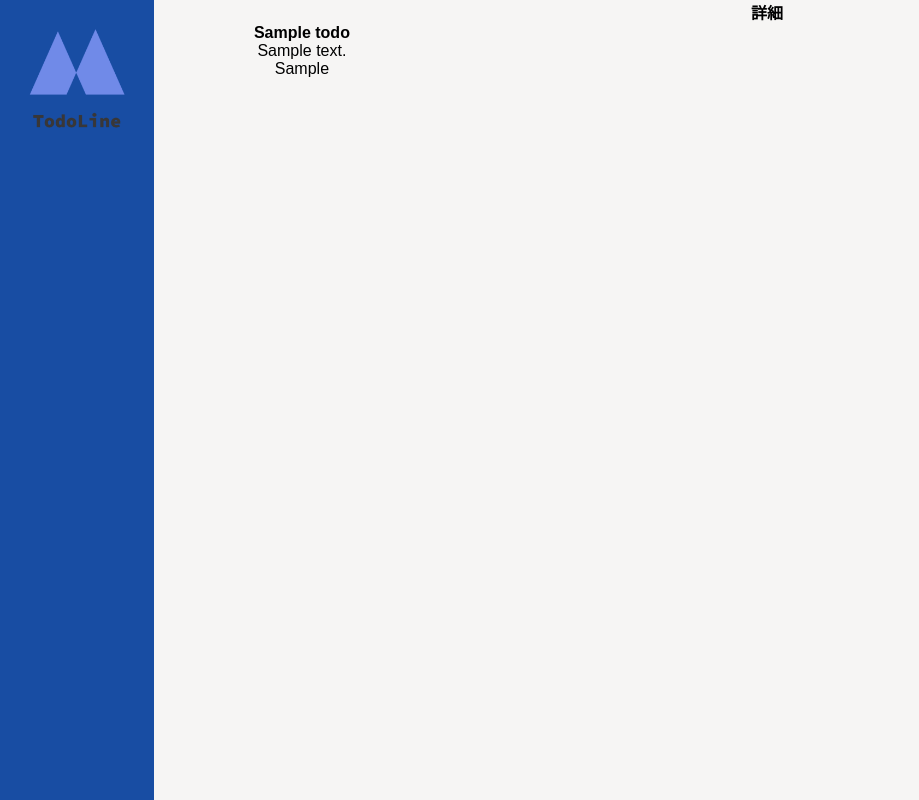
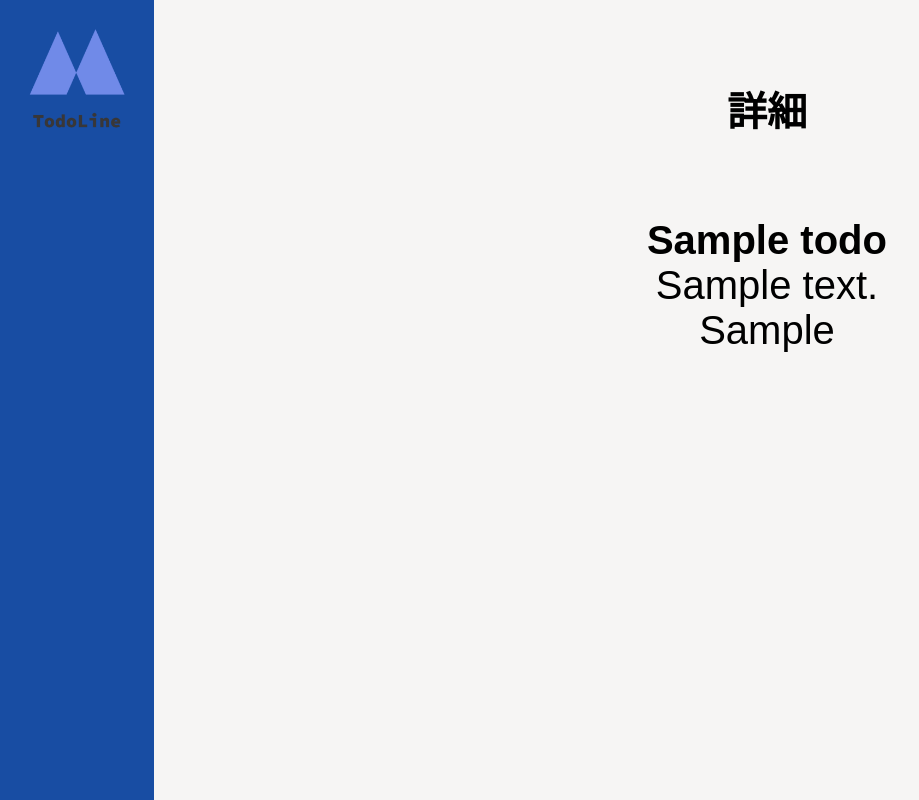
Before and after one commit to ShoKatsuki06/flask-todo-app, a Flask app: page /detail/1 in a window 1280 px wide. Shown: the whole page, without its empty margins (0-919 px from the left). Run offline with Flask 2, Linux system fonts and the light colour scheme; tables that the repository leaves empty or names only in its code hold one stand-in row (values such as "Sample post").

Commit message:
変更css
詳細

```diff
--- a/static/css/style.css
+++ b/static/css/style.css
@@ -25,16 +25,21 @@ body {
 article {
   display:flex;
 }
+/*TOP要素*/
 .top{
   /* background: #fff; */
-  margin-top:10vh;
+  margin-top: 10vh;
   font-size: 5vh;
+}
+.top table{
+  margin: auto;
+  margin-top: 10vh;
 }
 
 /*複数のテーブルを見やすいように*/
 .multiple_table{
   /* background: #f0f; */
-  margin:auto;
+  margin: auto;
   display: flex;
   flex-wrap: wrap;
   justify-content: center;
--- a/templates/detail.html
+++ b/templates/detail.html
@@ -1,6 +1,7 @@
 {% extends "base.html" %}
 
 {% block body %}
+<div class="top">
 <h1>詳細</h1>
 <table>
   <tr>
@@ -13,4 +14,5 @@
    <td>{{post[3]}}</td>
   </tr>
 </table>
+</div>
 {% endblock %}
```
